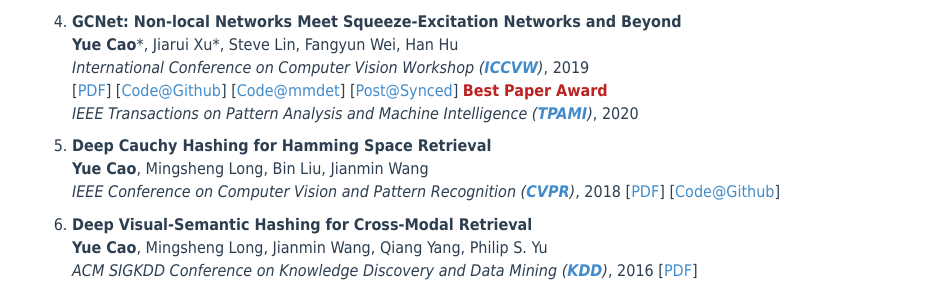
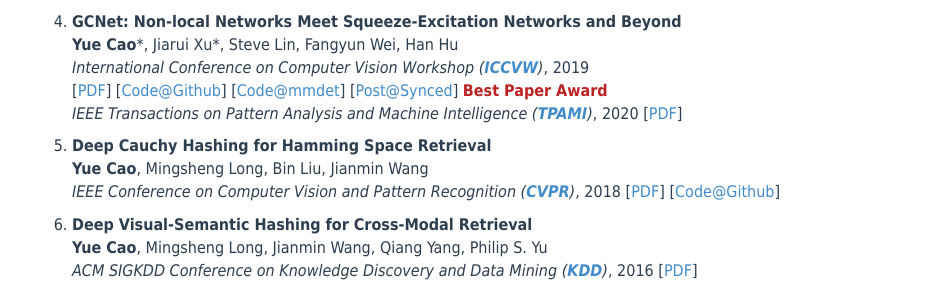
Before and after one commit to caoyue10/caoyue10.github.io, a Jekyll site: the page built from index.html, in a window 1280 px wide. Shown: the part 958-1252 px from the top of the page, without its empty margins (138-1084 px from the left). Built offline with Jekyll 4.4.1, drawn with Linux system fonts in a browser that asks for light colours; the list of posts is cut into pages by our own code.

Commit message:
Update index.html

```diff
--- a/index.html
+++ b/index.html
@@ -67,7 +67,7 @@ tagline:
             <strong>Yue Cao</strong>*, Jiarui Xu*, Steve Lin, Fangyun Wei, Han Hu<br>
             <em>International Conference on Computer Vision Workshop (<a href="http://iccv2019.thecvf.com/"><strong>ICCVW</strong></a>)</em>, 2019 <br>
 	    [<a href="https://arxiv.org/pdf/1904.11492.pdf">PDF</a>] [<a href="https://github.com/xvjiarui/GCNet">Code@Github</a>]  [<a href="https://github.com/open-mmlab/mmdetection/tree/master/configs/gcnet">Code@mmdet</a>]  [<a href="https://www.jiqizhixin.com/articles/2019-05-06-12">Post@Synced</a>] <span class="highlight"><strong>Best Paper Award</strong></span><br>
-            <em>IEEE Transactions on Pattern Analysis and Machine Intelligence (<a href="https://www.computer.org/web/tpami"><strong>TPAMI</strong></a>)</em>, 2020
+            <em>IEEE Transactions on Pattern Analysis and Machine Intelligence (<a href="https://www.computer.org/web/tpami"><strong>TPAMI</strong></a>)</em>, 2020 [<a href="https://arxiv.org/pdf/2012.13375.pdf">PDF</a>]
 	</p>
       </li>
       <li>
```
